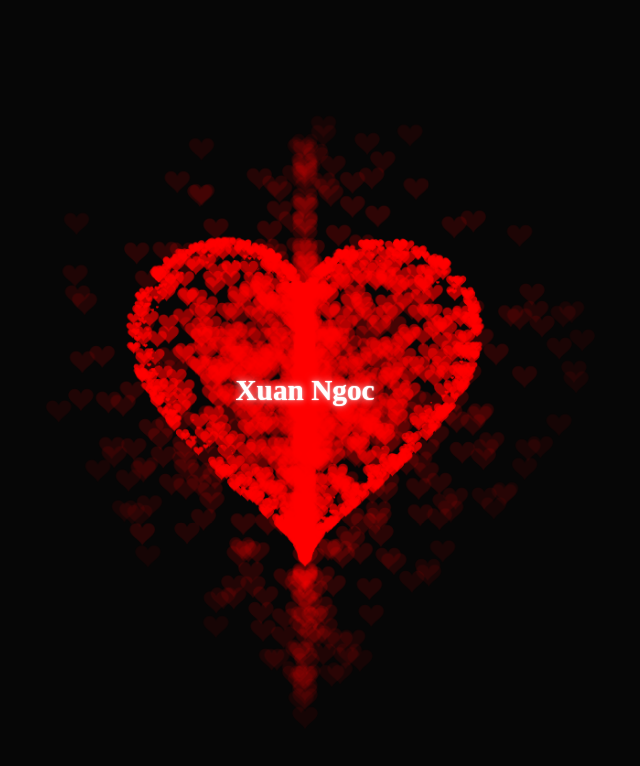
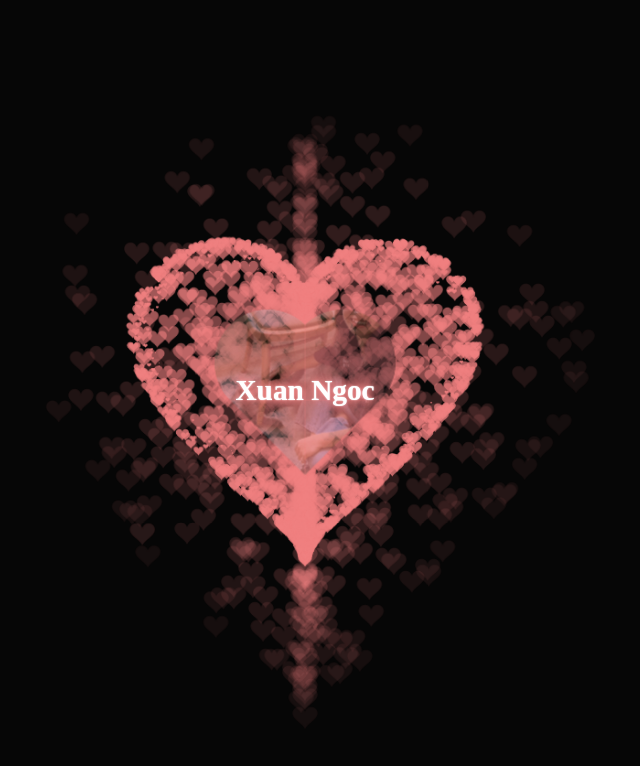
Before and after one commit to anhtran17/XuanNgocGift, a plain HTML site: page index.html in a window 1280 px wide. Shown: the whole page, without its empty margins (335-975 px from the left). Drawn offline with Linux system fonts and the light colour scheme.

Commit message:
Update index.html

```diff
--- a/index.html
+++ b/index.html
@@ -27,6 +27,7 @@ canvas {
 
   </div>
     <h1 class="name">Xuan Ngoc</h1>
+    <img src="xuanngoc.jpg">
 <script>
 var settings = {
   particles: {
@@ -207,7 +208,7 @@ var ParticlePool = (function() {
     }
     context.closePath();
     // create the fill
-    context.fillStyle = '#FF0000';
+    context.fillStyle = '#F08080';
     context.fill();
     // create the image
     var image = new Image();
```
